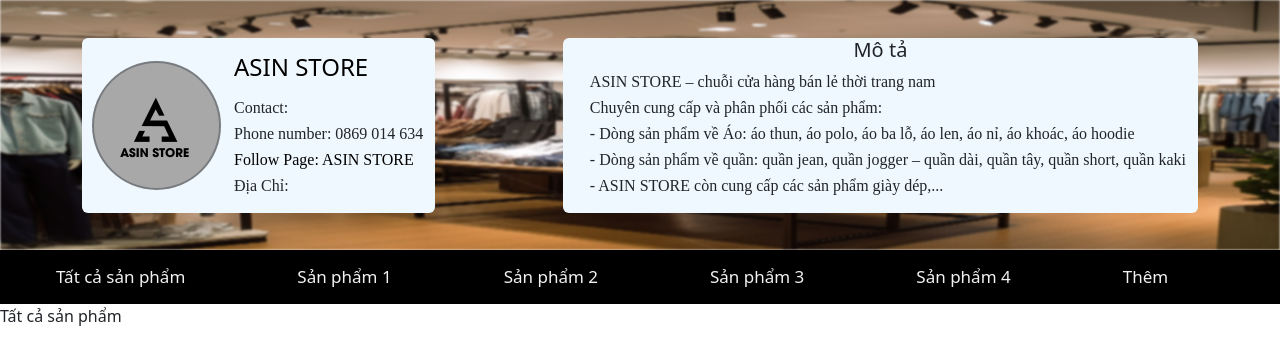
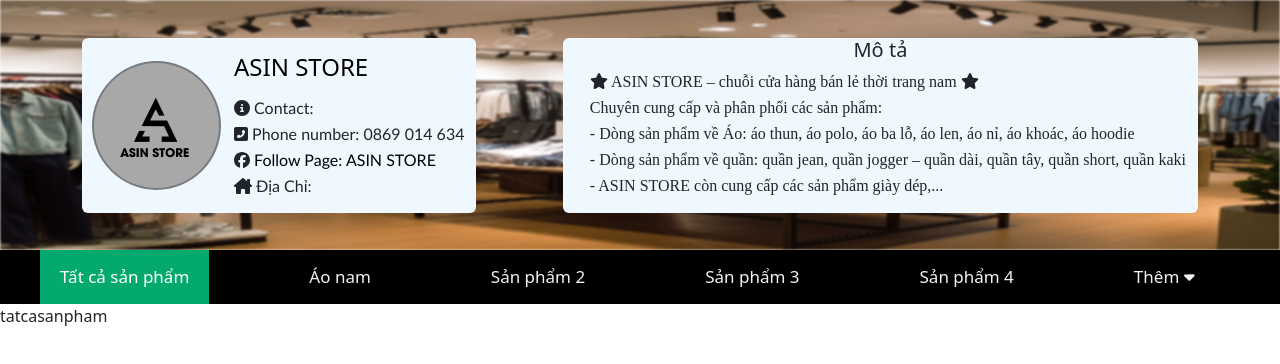
Before and after one commit to TuanVuNguyen89/shopee-frontend-reactjs, a React (Create React App) app: page / in a window 1280 px wide. Shown: the top 364 px of the page. Built offline with nearby package versions, Linux system fonts and the light colour scheme.

Commit message:
21/05/24

```diff
--- a/package.json
+++ b/package.json
@@ -3,6 +3,7 @@
   "version": "0.1.0",
   "private": true,
   "dependencies": {
+    "@fortawesome/fontawesome-free": "^6.5.2",
     "@fortawesome/fontawesome-svg-core": "^6.5.2",
     "@fortawesome/free-brands-svg-icons": "^6.5.2",
     "@fortawesome/free-regular-svg-icons": "^6.5.2",
--- a/src/App.js
+++ b/src/App.js
@@ -1,5 +1,9 @@
 import Nav from './compoments/navigation/Nav';
 import './App.scss';
+import '@fortawesome/fontawesome-free/css/all.min.css';
+import { FontAwesomeIcon } from '@fortawesome/react-fontawesome';
+import { faCoffee } from '@fortawesome/free-solid-svg-icons';
+
 import Slider from './compoments/Slider/Slider'
 import {
   BrowserRouter as Router,
@@ -27,7 +31,7 @@
           contact
           </Route>
           <Route path="/" exact>
-            Tất cả sản phẩm
+            tatcasanpham
           </Route>
           <Route path ="*">
             404 not found
--- a/src/compoments/Slider/Slider.js
+++ b/src/compoments/Slider/Slider.js
@@ -3,7 +3,13 @@
 import background from '../img/nenao.jpg'
 import logo from '../img/logo.png'
 import { Link } from 'react-router-dom';
-
+import { FontAwesomeIcon } from '@fortawesome/react-fontawesome';
+import '@fortawesome/fontawesome-free/css/all.min.css';
+import { faStar } from '@fortawesome/free-solid-svg-icons';
+import { faCircleInfo } from '@fortawesome/free-solid-svg-icons';
+import { faSquarePhoneFlip } from '@fortawesome/free-solid-svg-icons';
+import { faFacebook } from '@fortawesome/free-brands-svg-icons';
+import { faHouseChimney } from '@fortawesome/free-solid-svg-icons';
 const Slider = (props) => {
 
 
@@ -16,18 +22,18 @@
                     <a href="https://www.facebook.com/ducanhle210905" target="_blank" rel="noopener noreferrer">
                     <img class="Logo-img" src={logo} alt="Description of the image"/>
                     </a>
-                        <div >
+                        <div class="shopInfo">
                             <h4 class="nameShop"><a href="https://www.facebook.com/ducanhle210905" target="_blank" rel="noopener noreferrer">ASIN STORE</a></h4>
-                            <p>Contact: </p>
-                            <p>Phone number: 0869 014 634</p>
-                            <p><a href="https://www.facebook.com/ducanhle210905" target="_blank" rel="noopener noreferrer">Follow Page: ASIN STORE</a> </p>
-                            <p>Địa Chỉ: </p>
+                            <p><FontAwesomeIcon icon={faCircleInfo} />       Contact: </p>
+                            <p><FontAwesomeIcon icon={faSquarePhoneFlip} />         Phone number: 0869 014 634</p>
+                            <p><FontAwesomeIcon icon={faFacebook} />               <a href="https://www.facebook.com/ducanhle210905" target="_blank" rel="noopener noreferrer">Follow Page: ASIN STORE</a></p>
+                            <p><FontAwesomeIcon icon={faHouseChimney} />            Địa Chỉ: </p>
                         </div>
                     </div>
                     <div class="Description col-3 rounded">
                         <div>
                             <h5>Mô tả </h5>
-                            <p>ASIN STORE – chuỗi cửa hàng bán lẻ thời trang nam</p>
+                            <p><FontAwesomeIcon icon={faStar} />   ASIN STORE – chuỗi cửa hàng bán lẻ thời trang nam   <FontAwesomeIcon icon={faStar} /></p>
                             <p>Chuyên cung cấp và phân phối các sản phẩm:</p>
                             <p>- Dòng sản phẩm về Áo: áo thun, áo polo, áo ba lỗ, áo len, áo nỉ, áo khoác, áo hoodie</p>
                             <p>- Dòng sản phẩm về quần: quần jean, quần jogger – quần dài, quần tây, quần short, quần kaki</p>
--- a/src/compoments/Slider/Slider.scss
+++ b/src/compoments/Slider/Slider.scss
@@ -29,6 +29,10 @@
         background-color: aliceblue;
         height: 175px;
         width: fit-content;
+    }
+    .shopInfo p{
+        font-family: 'Gill Sans', 'Gill Sans MT', Calibri, 'Trebuchet MS', sans-serif;
+        font-weight: 500;
     }
     p{
         font-family: auto;
--- a/src/compoments/navigation/Nav.js
+++ b/src/compoments/navigation/Nav.js
@@ -1,16 +1,19 @@
 import React from 'react';
 import './Nav.scss';
 import { NavLink } from 'react-router-dom';
+import { FontAwesomeIcon } from '@fortawesome/react-fontawesome';
+import { faCaretDown } from '@fortawesome/free-solid-svg-icons';
+import '@fortawesome/fontawesome-free/css/all.min.css';
 const Nav = (props) => {
     return (
         <div >
             <div class="topnav" >
-                <NavLink class="folder" to="/" exact>Tất cả sản phẩm</NavLink>
-                <NavLink class="folder" to="/product1">Sản phẩm 1</NavLink>
-                <NavLink class="folder" to="/product2">Sản phẩm 2</NavLink>
-                <NavLink class="folder" to="/product3">Sản phẩm 3</NavLink>
-                <NavLink class="folder" to="/product4">Sản phẩm 4</NavLink>
-                <NavLink  to="/more">Thêm</NavLink>
+                <NavLink className="folder" to="/" exact>Tất cả sản phẩm</NavLink>
+                <NavLink className="folder" to="/product1"> Áo nam</NavLink>
+                <NavLink className="folder" to="/product2">Sản phẩm 2</NavLink>
+                <NavLink className="folder" to="/product3">Sản phẩm 3</NavLink>
+                <NavLink className="folder" to="/product4">Sản phẩm 4</NavLink>
+                <NavLink  to="/more">Thêm <FontAwesomeIcon icon={faCaretDown} /></NavLink>
             </div>
         </div>
     );
--- a/src/compoments/navigation/Nav.scss
+++ b/src/compoments/navigation/Nav.scss
@@ -8,20 +8,21 @@
     background-color: #000000;
     a { margin-left: 2.5rem;
         margin-right: 2.5rem;
-        float: left;
         color: #f2f2f2;
         text-align: center;
-        padding: 14px 16px;
+        padding: 14px 20px;
         text-decoration: none;
         font-size: 17px;
+        background-color: transparent;
+        display: inline-block;
       }
       a:hover {
-        background-color: #ddd;
-        color: black;
+        color: rgb(255, 255, 255);
+        background-color: #04AA6D;
+        transition: 0.3s ease-in;
       }
       a.active {
         background-color: #04AA6D;
         color: white;
       }
-
   }
```
Also changed, not shown: src/compoments/Allproduct/Allproduct.js (added), src/compoments/Allproduct/Allproduct.scss (added), 1 other file (tests, documents, lock files or other folders).
